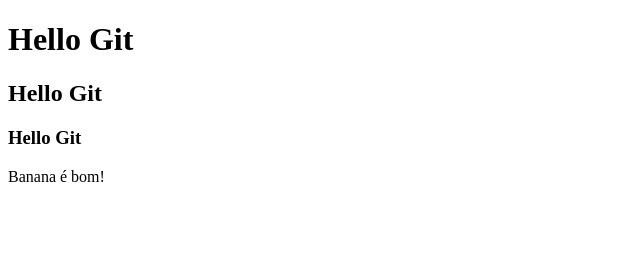
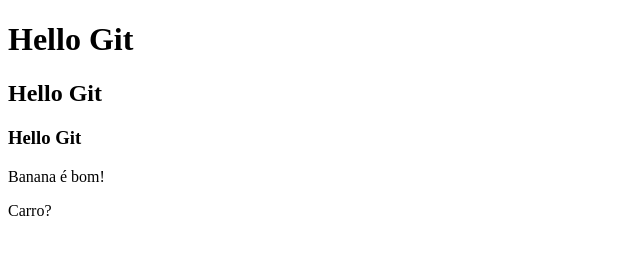
Before and after one commit to RR15V/Shellter, a plain HTML site: page index.html in a window 1280 px wide. Shown: the full height of the page, 0-640 px from the left. Drawn offline with Linux system fonts and the light colour scheme.

Commit message:
Classe Carro

```diff
--- a/index.html
+++ b/index.html
@@ -12,5 +12,7 @@
 
     <p class="Banana">Banana é bom!</p>
 
+    <p class="Carro">Carro?</p>
+
 </body>
 </html>
```
